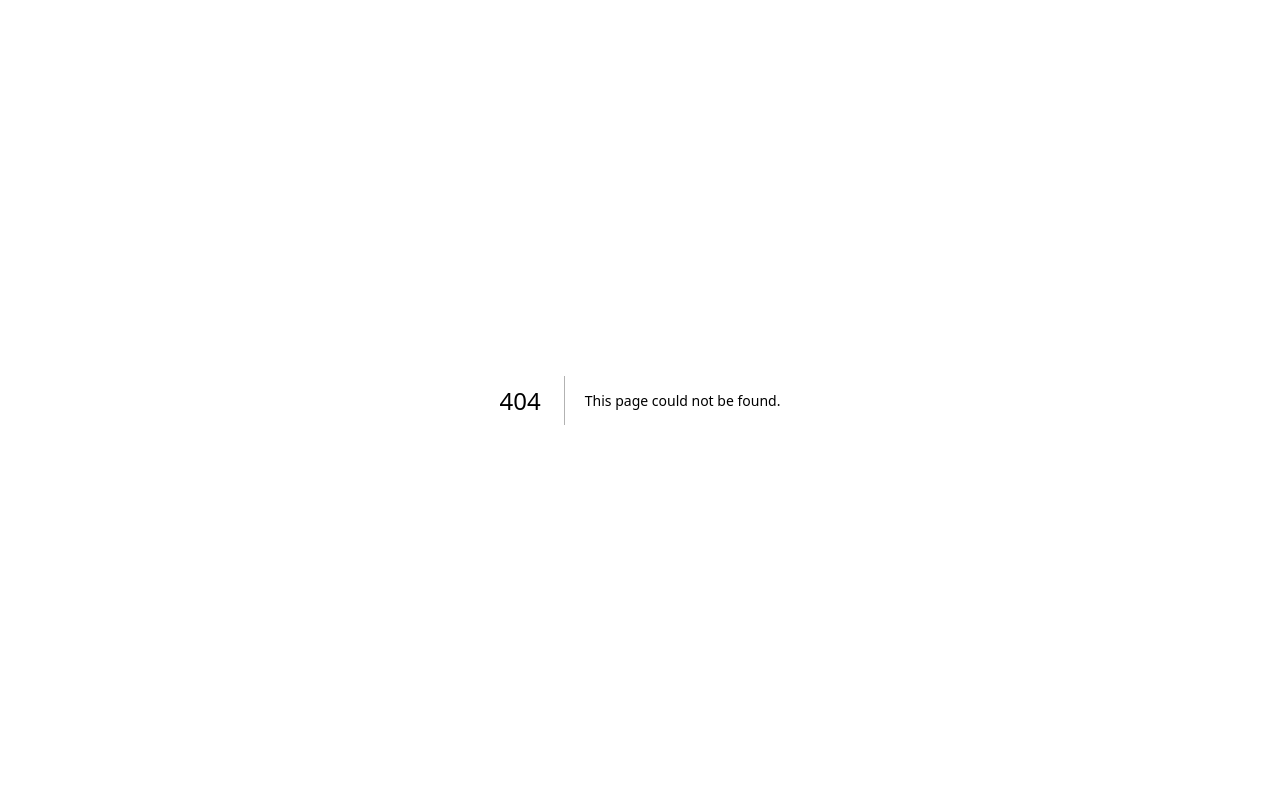
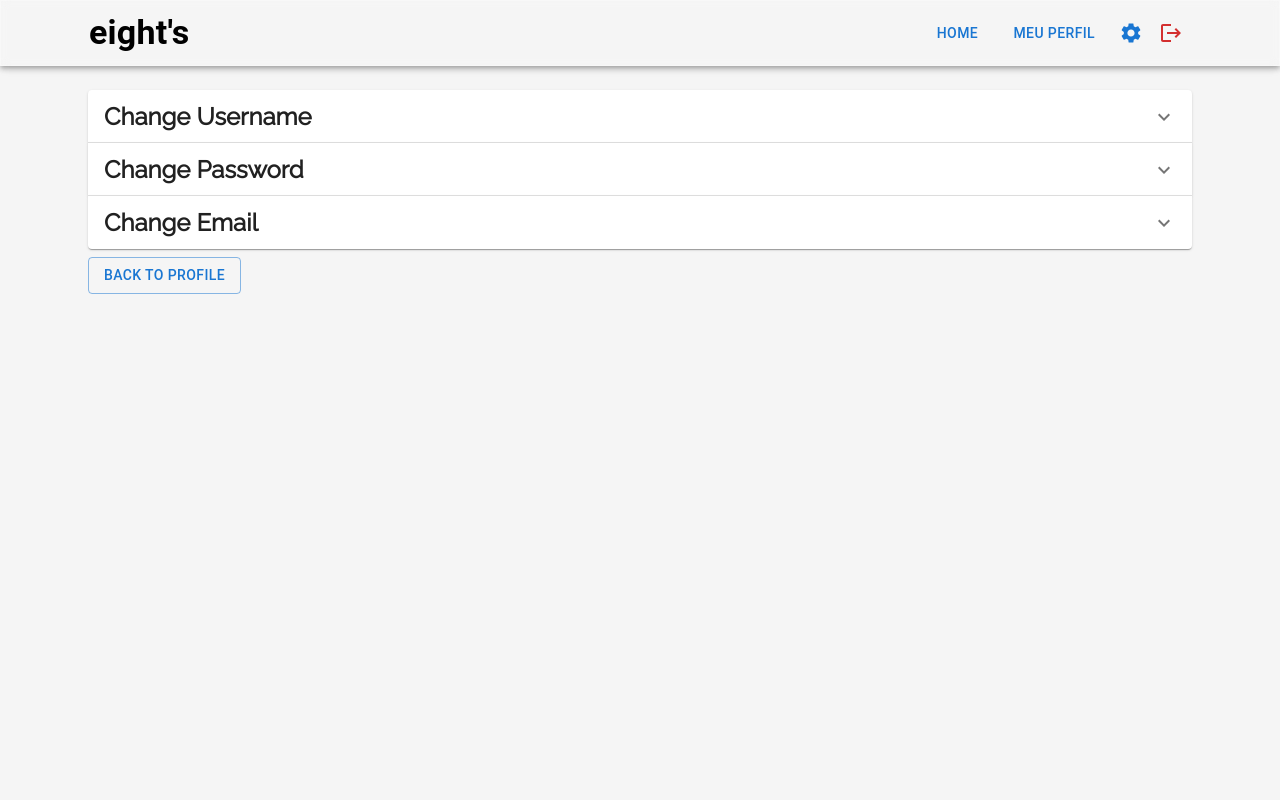
Before and after one commit to henrickva/eight, a Next.js app: page /settings in a window 1280 px wide. Before the commit this address had no page. Shown: the top 800 px of the page. Built offline with nearby package versions, Linux system fonts and the light colour scheme.

Commit message:
uploading register and settings page and updating dashboard

```diff
--- a/package.json
+++ b/package.json
@@ -11,6 +11,7 @@
   "dependencies": {
     "@emotion/react": "^11.11.1",
     "@emotion/styled": "^11.11.0",
+    "@fontsource/raleway": "^5.0.8",
     "@mui/icons-material": "^5.14.3",
     "@mui/material": "^5.14.5",
     "@types/node": "20.5.0",
--- a/src/app/dashboard/page.tsx
+++ b/src/app/dashboard/page.tsx
@@ -27,7 +27,7 @@ export default function Dashboard(){
                 justifyContent: 'center',
             }}
         >
-                <Paper
+                <Box
                     sx={{
                         p:2,
                         width:'80%',
@@ -158,7 +158,7 @@ export default function Dashboard(){
                     </Paper>
 
 
-                </Paper>
+                </Box>
         </Box>
         </>
     )
--- /dev/null
+++ b/src/app/settings/page.module.css
@@ -0,0 +1,3 @@
+.body{
+    background-color: whitesmoke ;
+}
--- /dev/null
+++ b/src/app/settings/page.tsx
@@ -0,0 +1,116 @@
+import Navbar from "@/components/Navbar";
+import { Box, Button, Paper, TextField } from "@mui/material";
+import style from './page.module.css'
+import Accordion from '@mui/material/Accordion';
+import AccordionSummary from '@mui/material/AccordionSummary';
+import AccordionDetails from '@mui/material/AccordionDetails';
+import ExpandMoreIcon from '@mui/icons-material/ExpandMore';
+
+export default function Settings(){
+    return(
+        <>
+            <Navbar />
+            <Box
+
+                sx={{
+                height:'100vh',
+                display:'flex',
+                justifyContent:'center',
+                }}
+            >
+                <Box
+                    sx={{
+                        width:'90%',
+                        p:3
+                    }}
+                >
+                   <Accordion>
+                        <AccordionSummary
+                            expandIcon={<ExpandMoreIcon />}
+                            aria-controls="panel1a-content"
+
+                        >
+                        <h2>Change Username</h2>
+                        </AccordionSummary>
+                        <AccordionDetails>
+                        <TextField
+                                required
+                                label="Type your new username"
+                                variant="filled"
+                                sx={{my:1, width:'100%'}}
+                                size="small"
+                                />
+
+                                <Button
+                                sx={{my:1}}
+                                variant="outlined"
+                                >
+                                Change
+                                </Button>
+                        </AccordionDetails>
+                    </Accordion>
+
+                    <Accordion>
+                        <AccordionSummary
+                            expandIcon={<ExpandMoreIcon />}
+                            aria-controls="panel1a-content"
+                        >
+                        <h2>Change Password</h2>
+                        </AccordionSummary>
+                        <AccordionDetails>
+                            <TextField
+                                required
+                                type="password"
+                                label="Type your new password"
+                                variant="filled"
+                                sx={{my:1, width:'100%'}}
+                                size="small"
+                                />
+
+                                <Button
+                                sx={{my:1}}
+                                variant="outlined"
+                                >
+                                Change
+                                </Button>
+                        </AccordionDetails>
+                    </Accordion>
+                    <Accordion>
+                        <AccordionSummary
+                            expandIcon={<ExpandMoreIcon />}
+                            aria-controls="panel1a-content"
+                        >
+                        <h2>Change Email</h2>
+                        </AccordionSummary>
+                        <AccordionDetails>
+                            <TextField
+                            required
+                            label="Type your new email"
+                            variant="filled"
+                            sx={{my:1, width:'100%'}}
+                            size="small"
+                            />
+
+                            <Button
+                            href='/profile'
+                            sx={{my:1}}
+                            variant="outlined"
+                            >
+                            Change
+                            </Button>
+                        </AccordionDetails>
+                    </Accordion>
+                    <Button
+                        href='/profile'
+                        sx={{my:1}}
+                        variant="outlined"
+                        >
+                        Back to profile
+                    </Button>
+                </Box>
+
+
+            </Box>
+        </>
+    )
+}
--- a/src/components/Navbar.module.css
+++ b/src/components/Navbar.module.css
@@ -1,7 +1,11 @@
 .colorBar{
-
     display: flex;
     justify-content: center;
     align-items: center;
     align-content: center;
+    background: rgba(255, 255, 255, 0.2);
+    box-shadow: 0 4px 30px rgba(0, 0, 0, 0.1);
+    backdrop-filter: blur(5px);
+    -webkit-backdrop-filter: blur(5px);
+    border: 1px solid rgba(255, 255, 255, 0.3);
 }
```
Also changed, not shown: src/app/cadastro/page.tsx (+7 -7 lines), src/app/profile/page.tsx (+53 -3 lines), src/components/AddPost.tsx (added, +36 -0 lines), 1 other file (tests, documents, lock files or other folders).
